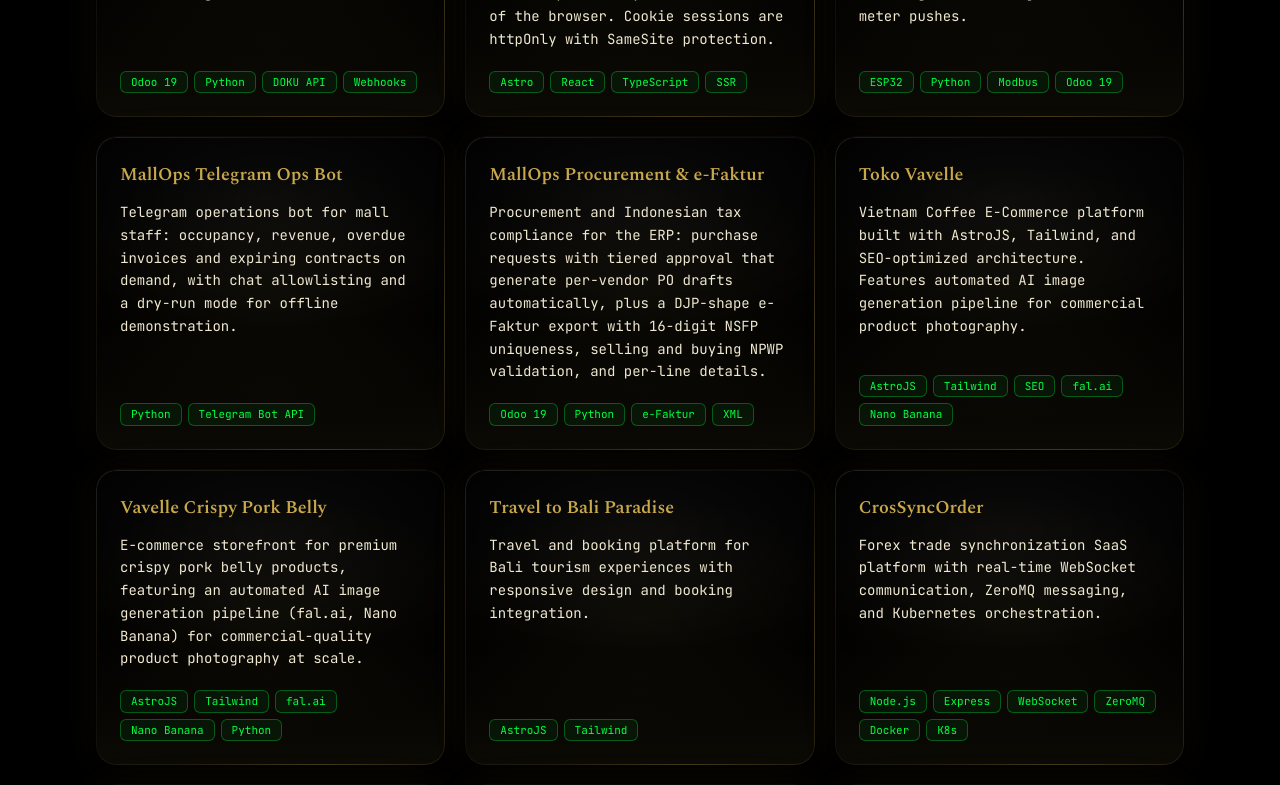
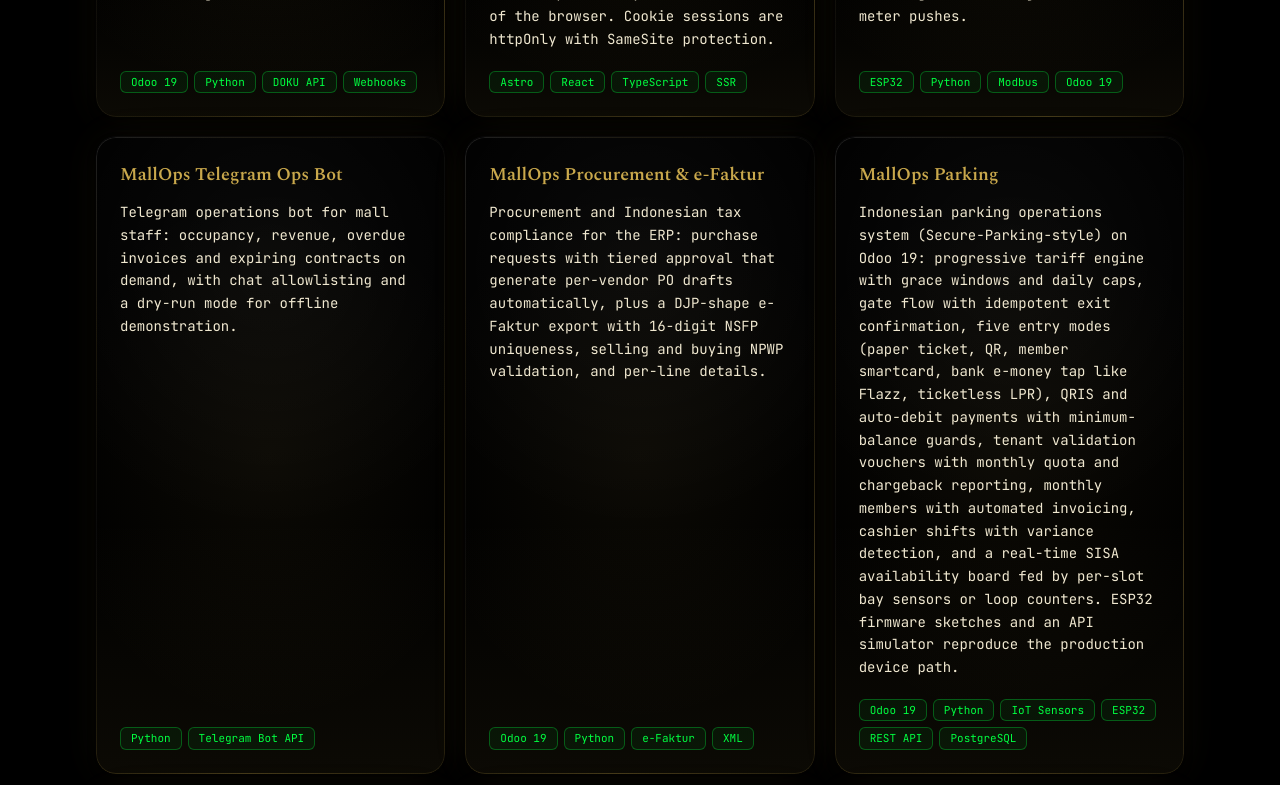
Before and after one commit to cryptorichyrich/biotama-next, a Next.js app: page / in a window 1280 px wide. Shown: the part 4480-5265 px from the top of the page. Built offline with nearby package versions, Linux system fonts and the light colour scheme.

Commit message:
feat: add MallOps Parking (parking ops with bay/loop sensors, e-money, gate API) as portfolio project

```diff
--- a/src/data/projects.ts
+++ b/src/data/projects.ts
@@ -73,6 +73,14 @@ export const projects: Project[] = [
     description: "Procurement and Indonesian tax compliance for the ERP: purchase requests with tiered approval that generate per-vendor PO drafts automatically, plus a DJP-shape e-Faktur export with 16-digit NSFP uniqueness, selling and buying NPWP validation, and per-line details.",
     tech: ["Odoo 19", "Python", "e-Faktur", "XML"],
     url: "https://github.com/cryptorichyrich/mallops-suite/tree/main/custom/mall_operations",
+    featured: true,
+  },
+  {
+    id: "mallops-parking",
+    name: "MallOps Parking",
+    description: "Indonesian parking operations system (Secure-Parking-style) on Odoo 19: progressive tariff engine with grace windows and daily caps, gate flow with idempotent exit confirmation, five entry modes (paper ticket, QR, member smartcard, bank e-money tap like Flazz, ticketless LPR), QRIS and auto-debit payments with minimum-balance guards, tenant validation vouchers with monthly quota and chargeback reporting, monthly members with automated invoicing, cashier shifts with variance detection, and a real-time SISA availability board fed by per-slot bay sensors or loop counters. ESP32 firmware sketches and an API simulator reproduce the production device path.",
+    tech: ["Odoo 19", "Python", "IoT Sensors", "ESP32", "REST API", "PostgreSQL"],
+    url: "https://github.com/cryptorichyrich/mallops-suite/tree/main/custom/mall_parking",
     featured: true,
   },
   {
```
